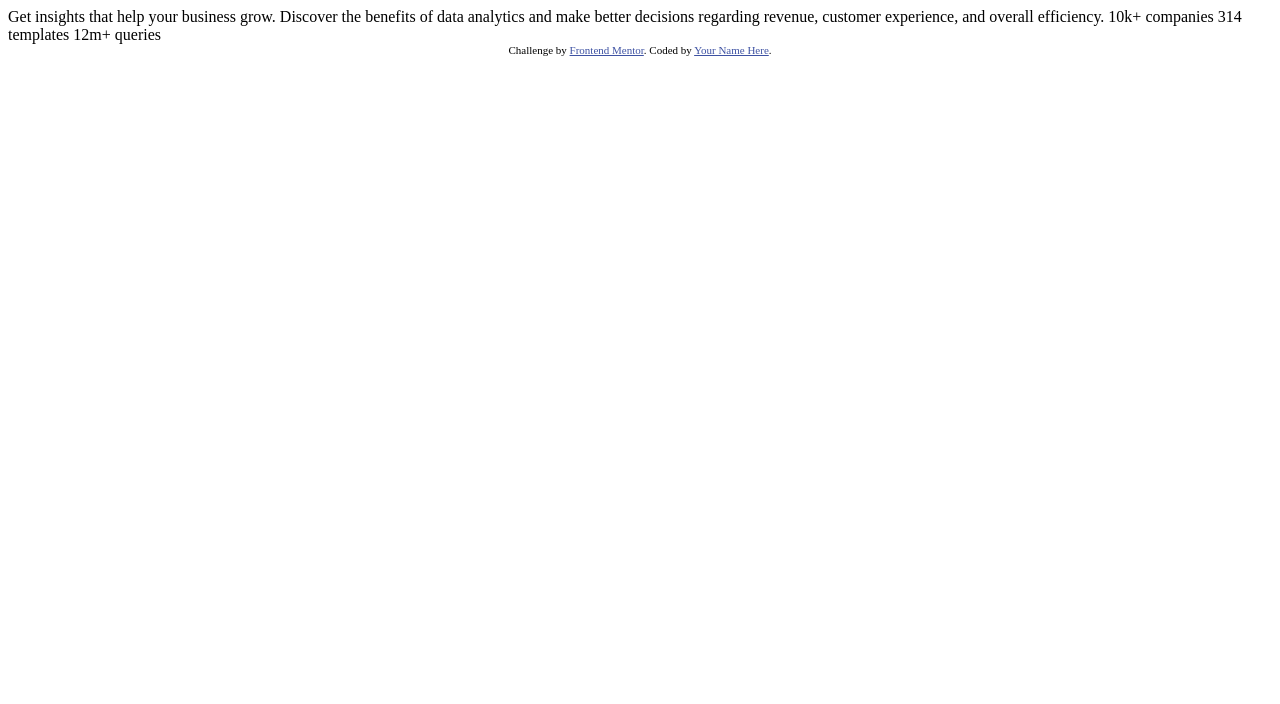
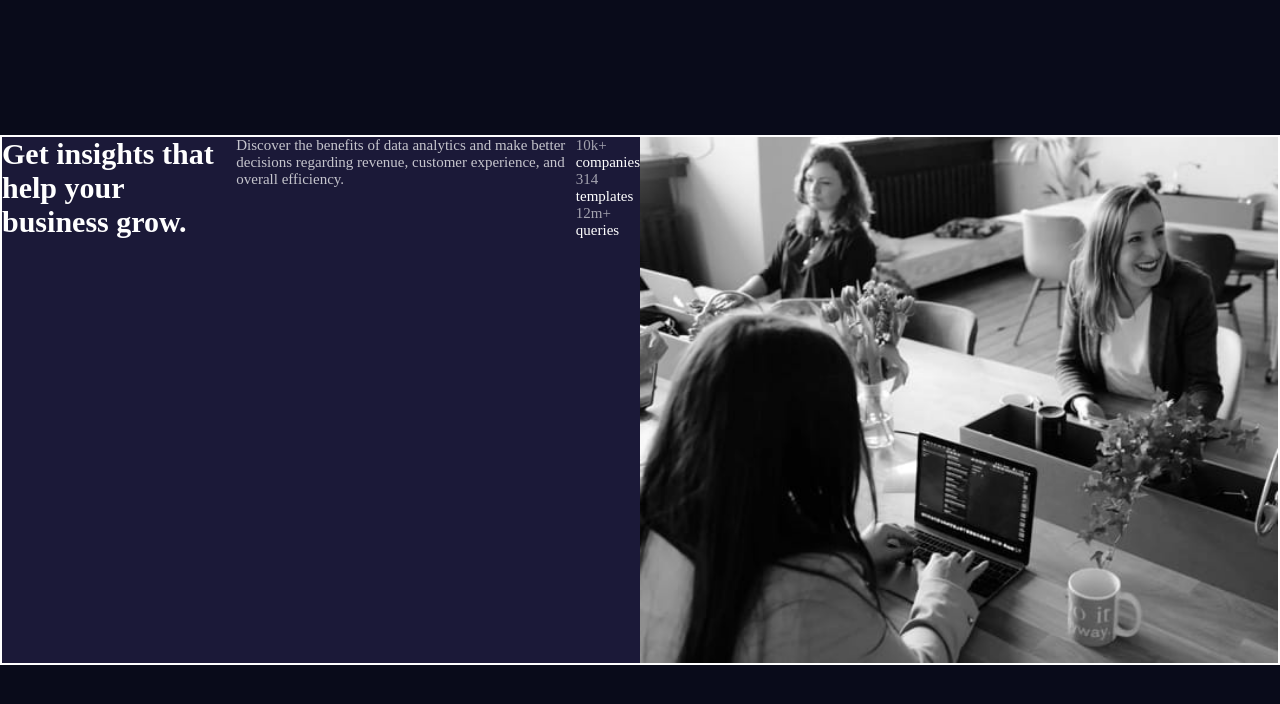
Before and after one commit to mackans95/FrontEndChallengeOne, a plain HTML site: page index.html in a window 1280 px wide. Drawn offline with Linux system fonts and the light colour scheme.

Commit message:
most html-elements added, scss + css folder and small styling start

```diff
--- a/index.html
+++ b/index.html
@@ -1,33 +1,48 @@
 <!DOCTYPE html>
 <html lang="en">
   <head>
-  <meta charset="UTF-8">
-  <meta name="viewport" content="width=device-width, initial-scale=1.0"> <!-- displays site properly based on user's device -->
-
-  <link rel="icon" type="image/png" sizes="32x32" href="./images/favicon-32x32.png">
-
+    <meta charset="UTF-8" />
+    <meta name="viewport" content="width=device-width, initial-scale=1.0" />
+    <!-- displays site properly based on user's device -->
+    <link rel="icon" type="image/png" sizes="32x32" href="./images/favicon-32x32.png" />
+    <link rel="stylesheet" href="/css/main.css" />
     <title>Frontend Mentor | Stats preview card component</title>
-
-  <!-- Feel free to remove these styles or customise in your own stylesheet 👍 -->
-  <style>
-    .attribution { font-size: 11px; text-align: center; }
-    .attribution a { color: hsl(228, 45%, 44%); }
-  </style>
   </head>
   <body>
+    <div class="card">
+      <div class="card__content">
+        <div class="card__content--header">
+          <h1>Get insights that help your business grow.</h1>
+        </div>
+        <div class="card__content--paragraph">
+          <p>Discover the benefits of data analytics and make better decisions regarding revenue, customer experience, and overall efficiency.</p>
+        </div>
+        <div class="card__content--stats">
+          <div class="card__content--stats stat-one">
+            10k+
+            <span>companies</span>
+          </div>
+          <div class="card__content--stats stat-two">
+            314
+            <span>templates</span>
+          </div>
+          <div class="card__content--stats stat-three">
+            12m+
+            <span>queries</span>
+          </div>
+        </div>
+      </div>
+      <div class="card__image">
+        <img src="/images/image-header-desktop.jpg" alt="Woman smiling in an office space" />
+      </div>
+    </div>
 
-  Get insights that help your business grow.
-
-  Discover the benefits of data analytics and make better decisions regarding revenue, customer
-  experience, and overall efficiency.
-
-  10k+ companies
-  314 templates
-  12m+ queries
-
-  <div class="attribution">
-    Challenge by <a href="https://www.frontendmentor.io?ref=challenge" target="_blank">Frontend Mentor</a>.
-    Coded by <a href="#">Your Name Here</a>.
+    <div class="attribution hidden">
+      Challenge by
+      <a href="https://www.frontendmentor.io?ref=challenge" target="_blank">Frontend Mentor</a>
+      . Coded by
+      <a href="#">Marcus Sarnes</a>
+      .
     </div>
   </body>
 </html>
--- /dev/null
+++ b/scss/components/_colors.scss
@@ -0,0 +1,18 @@
+// ### Primary
+// - Very dark blue (main background): hsl(233, 47%, 7%)
+// - Dark desaturated blue (card background): hsl(244, 38%, 16%)
+// - Soft violet (accent): hsl(277, 64%, 61%)
+// ### Neutral
+// - White (main heading, stats): hsl(0, 0%, 100%)
+// - Slightly transparent white (main paragraph): hsla(0, 0%, 100%, 0.75)
+// - Slightly transparent white (stat headings): hsla(0, 0%, 100%, 0.6)
+
+// Primary colors
+$very-dark-blue: #090b1a;
+$dark-desaturated-blue: #1b1938;
+$soft-violet: #aa5cdb;
+
+// Neutral colors
+$white: hsl(0, 0%, 100%);
+$main-paragraph: hsl(0, 0%, 100%, 0.75);
+$stat-headings: hsl(0, 0%, 100%, 0.6);
--- /dev/null
+++ b/scss/components/_typography.scss
@@ -0,0 +1,6 @@
+@import url("https://fonts.googleapis.com/css2?family=Inter:wght@400;700&display=swap");
+@import url("https://fonts.googleapis.com/css2?family=Lexend+Deca&display=swap");
+
+$body-font-size: 15px;
+$Inter-font: "Inter", sans-serif;
+$Lexend-Deca-font: "Lexend Deca", sans-serif;
--- /dev/null
+++ b/scss/main.scss
@@ -0,0 +1,67 @@
+@import "components/colors";
+@import "components/typography";
+
+$mobile: 375px;
+$desktop: 1440px;
+
+* {
+  margin: 0;
+  padding: 0;
+  box-sizing: border-box;
+}
+
+.hidden {
+  display: none;
+}
+
+body {
+  max-width: $desktop;
+  background-color: $very-dark-blue;
+  font-size: $body-font-size;
+  margin: 0 auto;
+  height: 100vh;
+  display: flex;
+  align-items: center; /* y-axis */
+  justify-content: center; /* x-axis */
+}
+
+.card {
+  display: flex;
+  border: 2px solid white;
+  background-color: $dark-desaturated-blue;
+}
+
+.card__content {
+  display: flex;
+  flex: 1 0 50%;
+
+  &--header {
+    h1 {
+      color: $white;
+    }
+  }
+
+  &--paragraph {
+    p {
+      color: $main-paragraph;
+    }
+  }
+
+  &--stats {
+    color: $stat-headings;
+
+    span {
+      color: $white;
+    }
+  }
+}
+
+.card__image {
+  display: flex;
+  flex: 1 0 50%;
+
+  img {
+    width: 100%;
+    height: auto;
+  }
+}
```
Also changed, not shown: css/main.css (added), 3 other files. Lines whose indentation alone changed are shown as unchanged.
